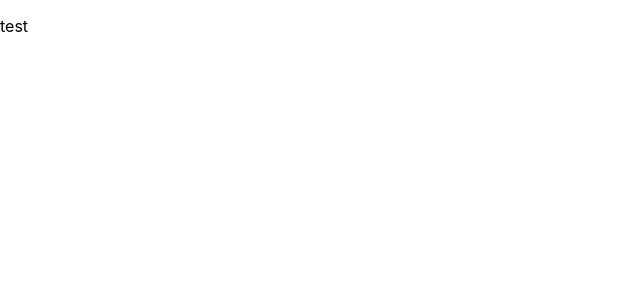
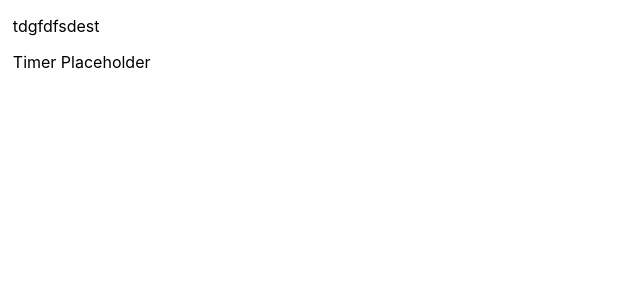
Before and after one commit to PamodCIL/oventimers, a React (Create React App) app: page / in a window 1280 px wide. Shown: the top 300 px of the page, without its empty margins (0-640 px from the left). Built offline with nearby package versions, Linux system fonts and the light colour scheme.

Commit message:
transfer progress to local drive

```diff
--- a/package.json
+++ b/package.json
@@ -3,12 +3,18 @@
     "version": "0.1.0",
     "private": true,
     "dependencies": {
+        "@emotion/react": "^11.11.1",
+        "@emotion/styled": "^11.11.0",
+        "@mui/material": "^5.14.16",
+        "@mui/x-date-pickers": "^6.17.0",
         "@testing-library/jest-dom": "^5.17.0",
         "@testing-library/react": "^13.4.0",
         "@testing-library/user-event": "^13.5.0",
+        "dayjs": "^1.11.10",
         "react": "^18.2.0",
         "react-dom": "^18.2.0",
         "react-scripts": "5.0.1",
+        "react-timer-hook": "^3.0.7",
         "web-vitals": "^2.1.4"
     },
     "scripts": {
--- a/src/App.jsx
+++ b/src/App.jsx
@@ -1,5 +1,8 @@
 import './App.css';
 import React, { useEffect, useState } from "react";
+import Timer from "./components/OvenSlot/Timer";
+import ButtonUsage from './components/OvenSlot/Timer';
+import Picker from './components/OvenSlot/Picker';
 
 
 function App() {
@@ -15,7 +18,11 @@ function App() {
   }
 
   return (
-    <p>test</p>
+    <section>
+      <p>tdgfdfsdest</p>
+      <ButtonUsage></ButtonUsage>
+      <Picker></Picker>
+    </section>
   );
 }
 
--- /dev/null
+++ b/src/components/OvenSlot/Picker.jsx
@@ -0,0 +1,10 @@
+import { LocalizationProvider } from '@mui/x-date-pickers';
+import { AdapterDayjs } from '@mui/x-date-pickers/AdapterDayjs'
+
+export default function Picker({ children }) {
+  return (
+    <LocalizationProvider dateAdapter={AdapterDayjs}>
+      {children}
+    </LocalizationProvider>
+  );
+}
--- /dev/null
+++ b/src/components/OvenSlot/Timer.jsx
@@ -0,0 +1,11 @@
+import React, { useState, useEffect } from "react";
+import { useTimer } from "react-timer-hook";
+import Button from '@mui/material/Button';
+
+export function ButtonUsage() {
+    return <Button variant="contained">Hello world</Button>;
+  }
+
+export default function Timer() {
+  return <p>Timer Placeholder</p>
+}
--- a/src/index.css
+++ b/src/index.css
@@ -1,5 +1,5 @@
 body {
-  margin: 0;
+  margin: 1%;
   font-family: -apple-system, BlinkMacSystemFont, 'Segoe UI', 'Roboto', 'Oxygen',
     'Ubuntu', 'Cantarell', 'Fira Sans', 'Droid Sans', 'Helvetica Neue',
     sans-serif;
```
Also changed, not shown: src/components/OvenGrid/Grid.js (added, +7 -0 lines), 1 other file (tests, documents, lock files or other folders). Lines whose indentation alone changed are shown as unchanged.
